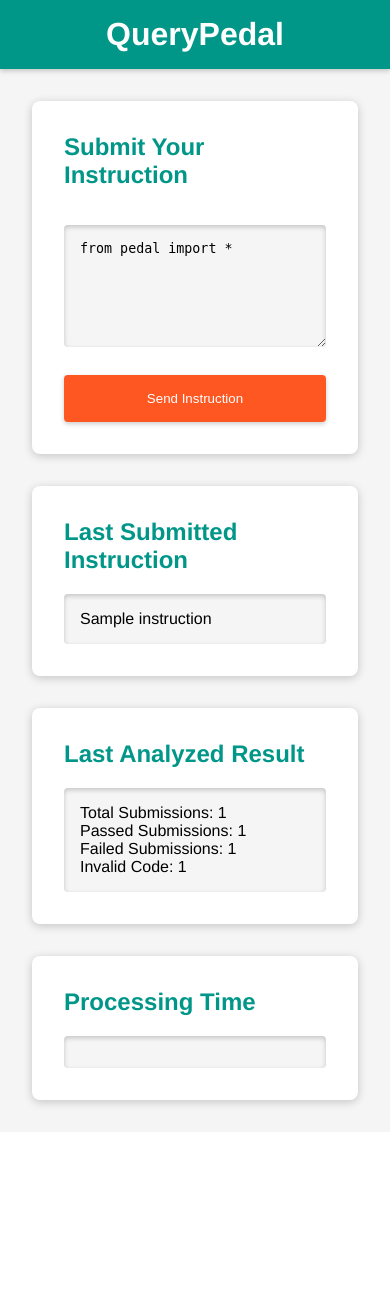
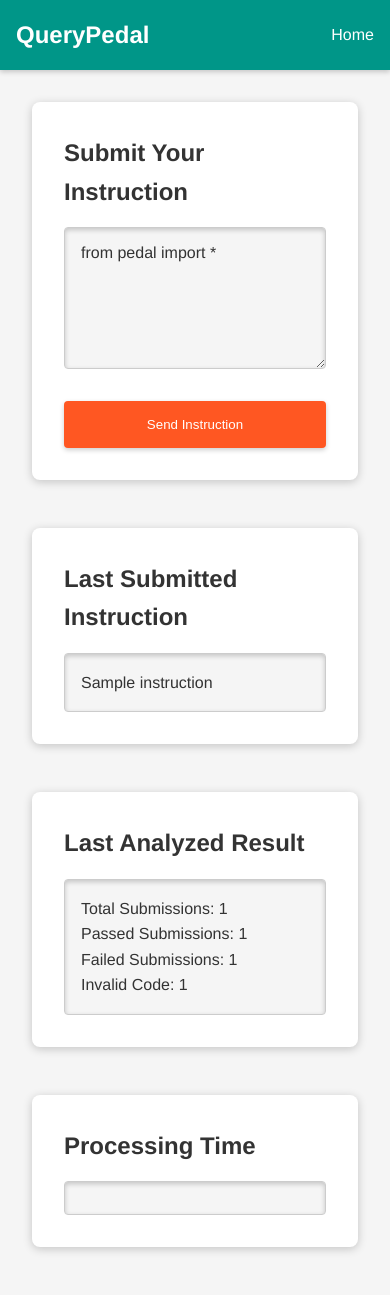
Before and after one commit to hzhan18/QueryPedal, a Flask app: template templates/index.html in a window 390 px wide. Before the commit the page ends 1109 px from the top, so only its background shows below. Run offline with Flask 3, Linux system fonts and the light colour scheme; the template is opened without the code that fills it: most values are stand-ins (such as "Sample title", 1, 10 or a date in 2020); parts of the project's set-up code (start-up, migrations or seed data) failed here and were passed over.

Commit message:
updated frontend layout and adding extra functionalities

```diff
--- a/templates/index.html
+++ b/templates/index.html
@@ -11,57 +11,80 @@
         --accent-color: #ff5722;
         --neutral-light: #f5f5f5;
         --shadow-color: rgba(0, 0, 0, 0.2);
+        --text-color: #333; /* A darker color for better contrast */
       }
 
       * {
         box-sizing: border-box;
+        margin: 0; /* Reset margin for all elements */
+        padding: 0; /* Reset padding for all elements */
       }
 
       body {
         font-family: "Helvetica Neue", Helvetica, Arial, sans-serif;
-        margin: 0;
-        padding: 0;
         background: var(--neutral-light);
-        color: var(--main-text-color);
+        color: var(
+          --text-color
+        ); /* Use the new text color for better contrast */
+        line-height: 1.6; /* Add a default line height for better readability */
       }
 
       .wrapper {
         display: grid;
-        grid-template-columns: 1fr;
+        grid-template-rows: auto 1fr;
         min-height: 100vh;
-        grid-template-areas:
-          "nav"
-          "main";
       }
 
       nav {
-        grid-area: nav;
+        display: flex;
+        justify-content: space-between;
+        align-items: center;
         background: var(--main-bg-color);
         padding: 1rem;
-        text-align: center;
         box-shadow: 0 2px 5px var(--shadow-color);
       }
 
-      nav h1 {
-        margin: 0;
-        font-size: 2rem;
+      nav h1,
+      .nav-link {
+        color: var(--main-text-color);
+        text-decoration: none;
       }
 
       .main-content {
-        grid-area: main;
         padding: 2rem;
         display: grid;
+        grid-template-columns: repeat(2, 1fr);
         grid-gap: 2rem;
-        grid-template-columns: repeat(auto-fit, minmax(320px, 1fr));
+        grid-template-areas:
+          "submit last"
+          "result result"
+          "process process";
+      }
+
+      .submit-instruction {
+        grid-area: submit;
+      }
+
+      .last-instruction {
+        grid-area: last;
+      }
+
+      .last-result {
+        grid-area: result;
+      }
+
+      .processing-time {
+        grid-area: process;
       }
 
       .card {
-        background: #fff;
+        background: var(
+          --main-text-color
+        ); /* Ensure the background is white for cards */
+        color: var(--text-color); /* Text color for content in cards */
         border-radius: 8px;
         padding: 2rem;
         box-shadow: 0 2px 10px var(--shadow-color);
-        position: relative;
-        overflow: hidden;
         transition: transform 0.3s ease-in-out;
       }
 
@@ -69,49 +92,22 @@
         transform: translateY(-5px);
       }
 
-      .card::before {
-        content: "";
-        position: absolute;
-        top: 0;
-        right: 0;
-        bottom: 0;
-        left: 0;
-        background: linear-gradient(
-          to bottom right,
-          var(--main-bg-color),
-          var(--accent-color)
-        );
-        z-index: -1;
-        transform: scaleY(0);
-        transform-origin: top;
-        transition: transform 0.3s ease-in-out;
-      }
-
-      .card:hover::before {
-        transform: scaleY(1);
-      }
-
-      .card h2 {
-        font-size: 1.5rem;
-        color: var(--main-bg-color);
-        margin-top: 0;
-      }
-
-      .card:hover h2 {
-        color: var(--neutral-light);
-      }
-
       textarea,
       .result-display {
         width: 100%;
         padding: 1rem;
         margin-top: 1rem;
-        border: none;
+        border: 1px solid #ccc; /* Make the border a little darker for visibility */
         border-radius: 4px;
         background: var(--neutral-light);
+        color: var(
+          --text-color
+        ); /* Ensure text inside inputs and textareas is visible */
         box-shadow: inset 0 2px 5px var(--shadow-color);
         resize: vertical;
-        color: #000; /* Changed to black */
+        font-family: "Helvetica Neue", Helvetica, Arial, sans-serif; /* Match the font style */
+        font-size: 1rem; /* Match the font size */
+        color: var(--text-color); /* Match the text color */
       }
 
       .submit-btn {
@@ -121,8 +117,8 @@
         margin-top: 1.5rem;
         border: none;
         border-radius: 4px;
+        background: var(--accent-color);
         color: var(--main-text-color);
-        background: var(--accent-color);
         box-shadow: 0 2px 5px var(--shadow-color);
         cursor: pointer;
         transition: background 0.3s;
@@ -135,6 +131,15 @@
       @media (max-width: 768px) {
         .main-content {
           grid-template-columns: 1fr;
+          grid-template-areas:
+            "submit"
+            "last"
+            "result"
+            "process";
+        }
+
+        .card {
+          margin-bottom: 1rem;
         }
       }
     </style>
@@ -142,11 +147,12 @@
   <body>
     <div class="wrapper">
       <nav>
-        <h1>QueryPedal</h1>
+        <div class="nav-left"><h1>QueryPedal</h1></div>
+        <div class="nav-right"><a href="/" class="nav-link">Home</a></div>
       </nav>
       <div class="main-content">
         <!-- Instruction Submission Form -->
-        <div class="card">
+        <div class="card submit-instruction">
           <form action="/submit-instruction" method="post">
             <h2>Submit Your Instruction</h2>
             <textarea
@@ -161,45 +167,59 @@ from pedal import *</textarea
           </form>
         </div>
         <!-- Last Submitted Instruction -->
-        <div class="card">
+        <div class="card last-instruction">
           <h2>Last Submitted Instruction</h2>
           <div class="result-display" id="last_instruction">
             <!-- Server-side template logic to display the last instruction -->
-            {% if instruction %}
-              {{ instruction }}
-            {% else %}
-              No instruction submitted yet.{% endif %}
+            {% if instruction %} {{ instruction }} {% else %} No instruction
+            submitted yet.{% endif %}
           </div>
         </div>
         <!-- Last Analyzed Result -->
-        <div class="card">
+        <div class="card last-result">
           <h2>Last Analyzed Result</h2>
           <div class="result-display" id="analyzed_result">
             <!-- Server-side template logic to display the analyzed result -->
-            {% if results_loading %}
-              Loading Analyzed Result...
-            {% elif total_submissions %}
-              Total Submissions: {{ total_submissions }} <br>
-              Passed Submissions: {{ passed_count }} <br>
-              Failed Submissions: {{incorrect_count }} <br>
-              Invalid Code: {{ invalid_count }} <br>
-            {% elif error_message %}
-              Error Message: {{ error_message }}
-            {% endif %}
+            {% if results_loading %} Loading Analyzed Result... {% elif
+            total_submissions %} Total Submissions: {{ total_submissions }}
+            <br />
+            Passed Submissions: {{ passed_count }} <br />
+            Failed Submissions: {{incorrect_count }} <br />
+            Invalid Code: {{ invalid_count }} <br />
+            {% elif error_message %} Error Message: {{ error_message }} {% endif
+            %}
           </div>
         </div>
         <!-- Processing Time -->
-        <div class="card">
+        <div class="card processing-time">
           <h2>Processing Time</h2>
           <div class="result-display" id="processing_time">
             <!-- Server-side template logic for displaying processing time -->
-            {% if form_submitted and not processing_time %}
-              Loading Processing Time...
-            {% elif processing_time %}
-              {{ '%.2f' | format(processing_time) }} Seconds {% endif %}
+            {% if form_submitted and not processing_time %} Loading Processing
+            Time... {% elif processing_time %} {{ '%.2f' |
+            format(processing_time) }} Seconds {% endif %}
           </div>
         </div>
       </div>
     </div>
+    <script>
+      document.addEventListener("DOMContentLoaded", function () {
+        var form = document.querySelector("form");
+        form.onsubmit = function (event) {
+          event.preventDefault();
+          document.getElementById("analyzed_result").textContent = "Loading...";
+          document.getElementById("processing_time").textContent = "Loading...";
+          var formData = new FormData(form);
+          fetch("/submit-instruction", {
+            method: "POST",
+            body: formData,
+          })
+            .then((response) => response.text())
+            .then((html) => {
+              document.body.innerHTML = html;
+            });
+        };
+      });
+    </script>
   </body>
 </html>
```
Also changed, not shown: instructions.txt (+91 -0 lines).
